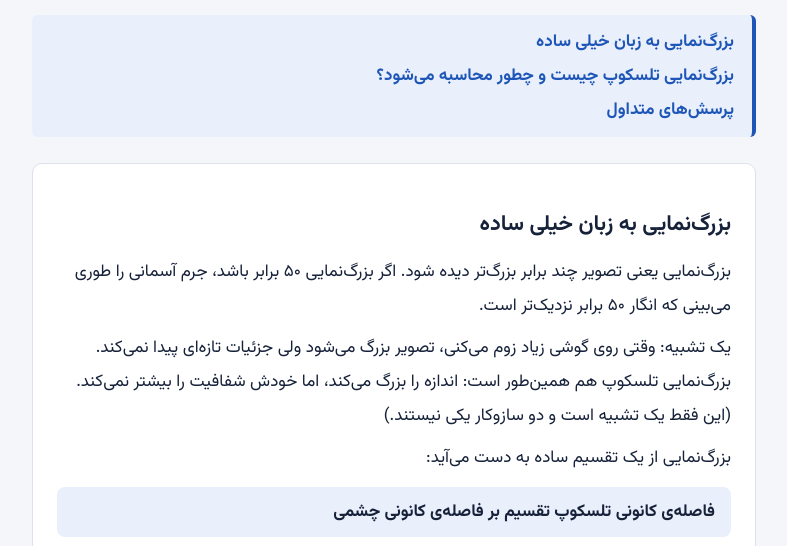
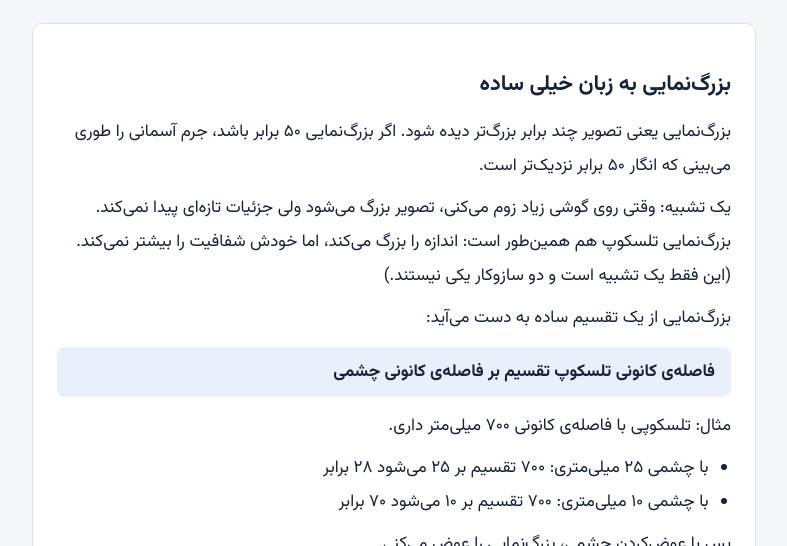
Before and after one commit to Kharideali/aperture-guide, a plain HTML site: page magnification.html in a window 1280 px wide. Shown: the part 254-800 px from the top of the page, without its empty margins (246-1033 px from the left). Drawn offline with Linux system fonts and the light colour scheme.

Commit message:
Simplify article top navigation

```diff
--- a/magnification.html
+++ b/magnification.html
@@ -68,12 +68,6 @@ ul,ol{padding-right:1.4rem;margin:.4rem 0}
 <header>
 <h1>بزرگ‌نمایی تلسکوپ</h1>
 </header>
-
-<nav>
-<a href="#simple">بزرگ‌نمایی به زبان خیلی ساده</a>
-<a href="#guide">بزرگ‌نمایی تلسکوپ چیست و چطور محاسبه می‌شود؟</a>
-<a href="#faq">پرسش‌های متداول</a>
-</nav>
 
 <article id="simple">
 <h2>بزرگ‌نمایی به زبان خیلی ساده</h2>
```
